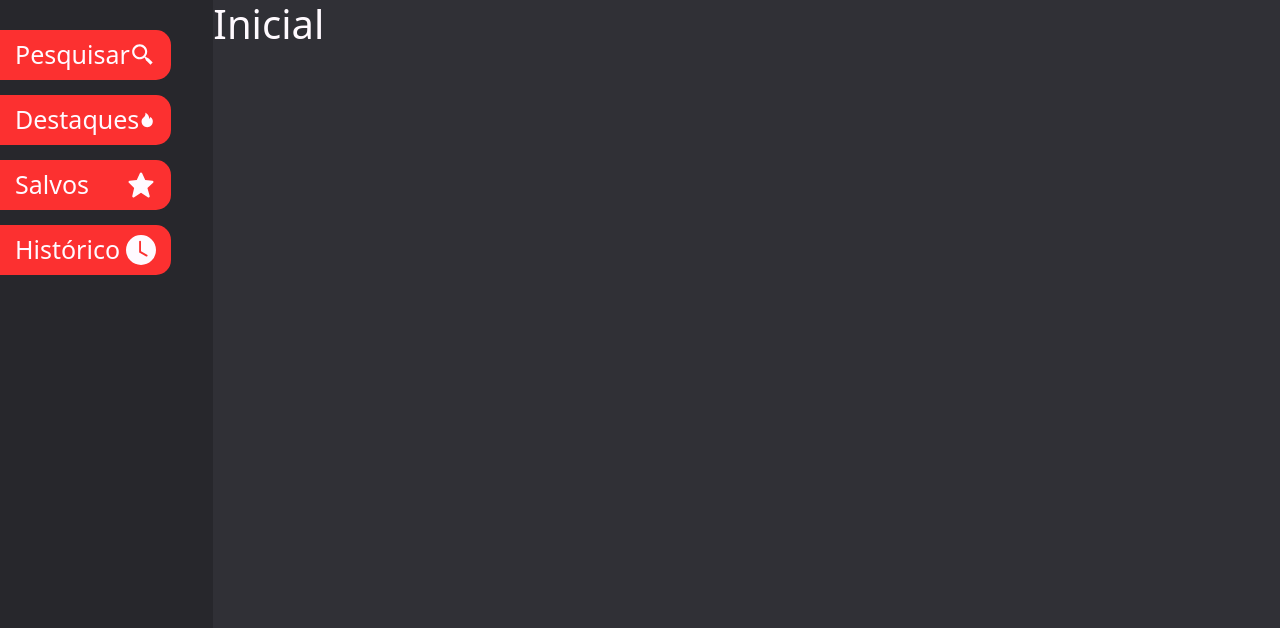
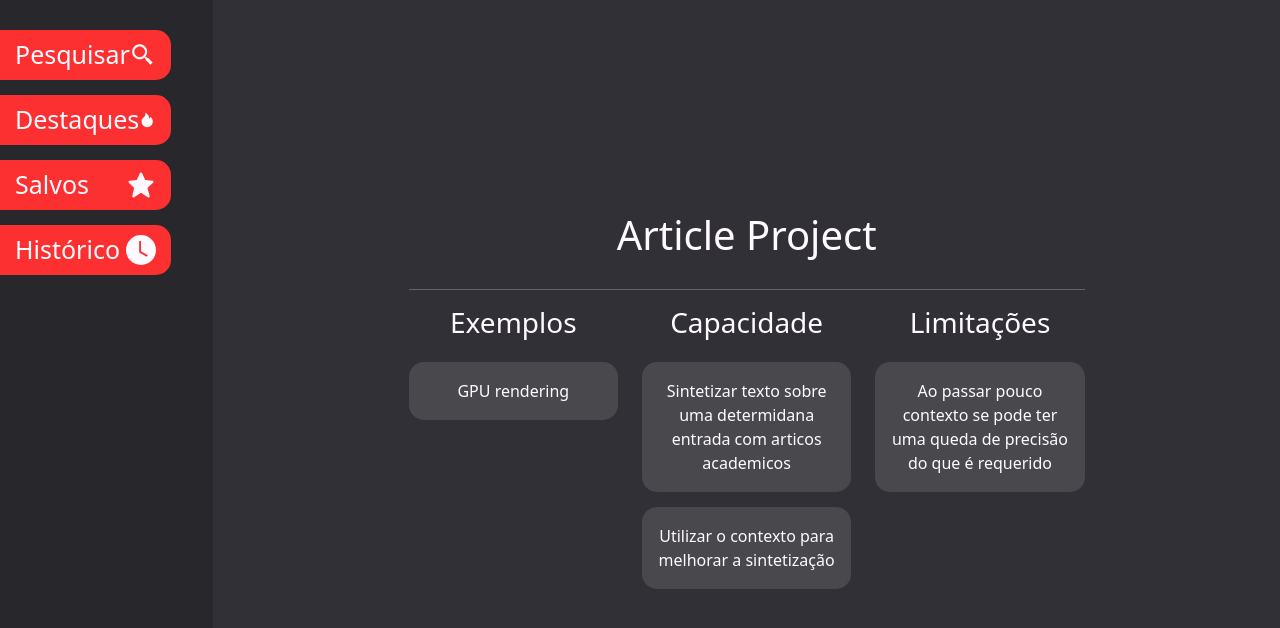
Before and after one commit to TakedaGalaxy/trabalho-ihc, a React (Create React App) app: page / in a window 1280 px wide. Shown: the top 628 px of the page. Built offline with nearby package versions, Linux system fonts and the light colour scheme.

Commit message:
Desenvolvido pagina inicial

```diff
--- a/src/componentes/estruturas/container/container.jsx
+++ b/src/componentes/estruturas/container/container.jsx
@@ -1,5 +1,5 @@
 import "./container.scss";
 
-export default function EstruturaContainer({ children }) {
-  return <div className="Container">{children}</div>;
+export default function EstruturaContainer({ children, className }) {
+  return <div className={`Container ${className ?? ""}`}>{children}</div>;
 }
--- a/src/paginas/inicial/inicial.jsx
+++ b/src/paginas/inicial/inicial.jsx
@@ -1,9 +1,39 @@
+import EstruturaContainer from "../../componentes/estruturas/container/container";
 import "./inicial.scss";
+import { Row, Col } from "react-bootstrap";
 
 export default function PaginaInicial() {
   return (
-    <>
-      <h1>Inicial</h1>
-    </>
+    <EstruturaContainer className={"PaginaInicial"}>
+      <section className="SecaoApresentacao">
+        <Row>
+          <Col lg={12}>
+            <h1 className="titulo">Article Project</h1>
+            <hr />
+          </Col>
+          <Col className="containerEscrita" lg={4}>
+            <h2 className="subTitulo">Exemplos</h2>
+            <div className="boxTexto">GPU rendering</div>
+          </Col>
+          <Col className="containerEscrita" lg={4}>
+            <h2 className="subTitulo">Capacidade</h2>
+            <div className="boxTexto">
+              Sintetizar texto sobre uma determidana entrada com articos
+              academicos
+            </div>
+            <div className="boxTexto">
+              Utilizar o contexto para melhorar a sintetização
+            </div>
+          </Col>
+          <Col className="containerEscrita" lg={4}>
+            <h2 className="subTitulo">Limitações</h2>
+            <div className="boxTexto">
+              Ao passar pouco contexto se pode ter uma queda de precisão do que
+              é requerido
+            </div>
+          </Col>
+        </Row>
+      </section>
+    </EstruturaContainer>
   );
 }
--- a/src/paginas/inicial/inicial.scss
+++ b/src/paginas/inicial/inicial.scss
@@ -1 +1,35 @@
 @import "../../tema/variaveis.scss";
+
+.PaginaInicial {
+  height: 100%;
+  .SecaoApresentacao {
+    width: 100%;
+    height: 100%;
+    display: flex;
+    justify-content: center;
+    align-items: center;
+    flex-direction: column;
+    .titulo{
+      text-align: center;
+      margin-bottom: 30px;
+    }
+
+    .containerEscrita{
+      display: flex;
+      flex-direction: column;
+      gap: 15px;
+      .subTitulo{
+        font-size: 28px;
+        text-align: center;
+      }
+
+      .boxTexto{
+        border: solid 2px $cor-detalhe;
+        background-color: $cor-detalhe;
+        border-radius: 15px;
+        padding: 15px 12px;
+        text-align: center;
+      }
+    }
+  }
+}
```
